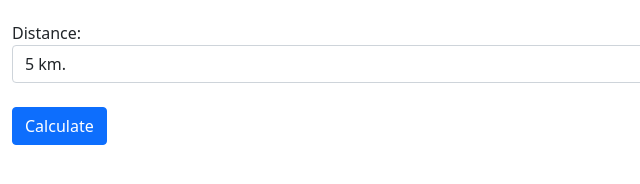
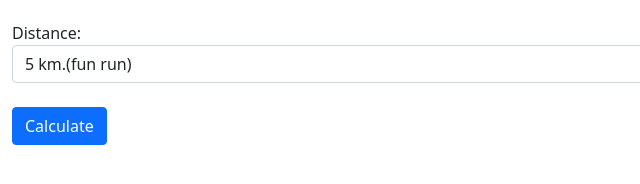
Before and after one commit to kawinzz/ex4a, a plain HTML site: page index.html in a window 1280 px wide. Shown: the part 308-492 px from the top of the page, 0-640 px from the left. Drawn offline with nearby package versions, Linux system fonts and the light colour scheme.

Commit message:
Update index.html - ading desciption in Github

```diff
--- a/index.html
+++ b/index.html
@@ -21,10 +21,10 @@
 		  <div class="form-group">
 			<label for="tem">Distance:</label>
 			<select class="form-select" aria-label="Default select example" id="dist">
-			  <option value="5">5 km.</option>
-			  <option value="10">10 km.</option>
-			  <option value="21">21 km.</option>
-			  <option value="42">42 km.</option>
+			  <option value="5">5 km.(fun run)</option>
+			  <option value="10">10 km. (Mini marethon)</option>
+			  <option value="21">21 km. (half marethon)</option>
+			  <option value="42">42 km. (Full marethon)</option>
 			</select>
 		  </div>
 		  <br><button type="button" class="btn btn-primary">Calculate</button>
```
